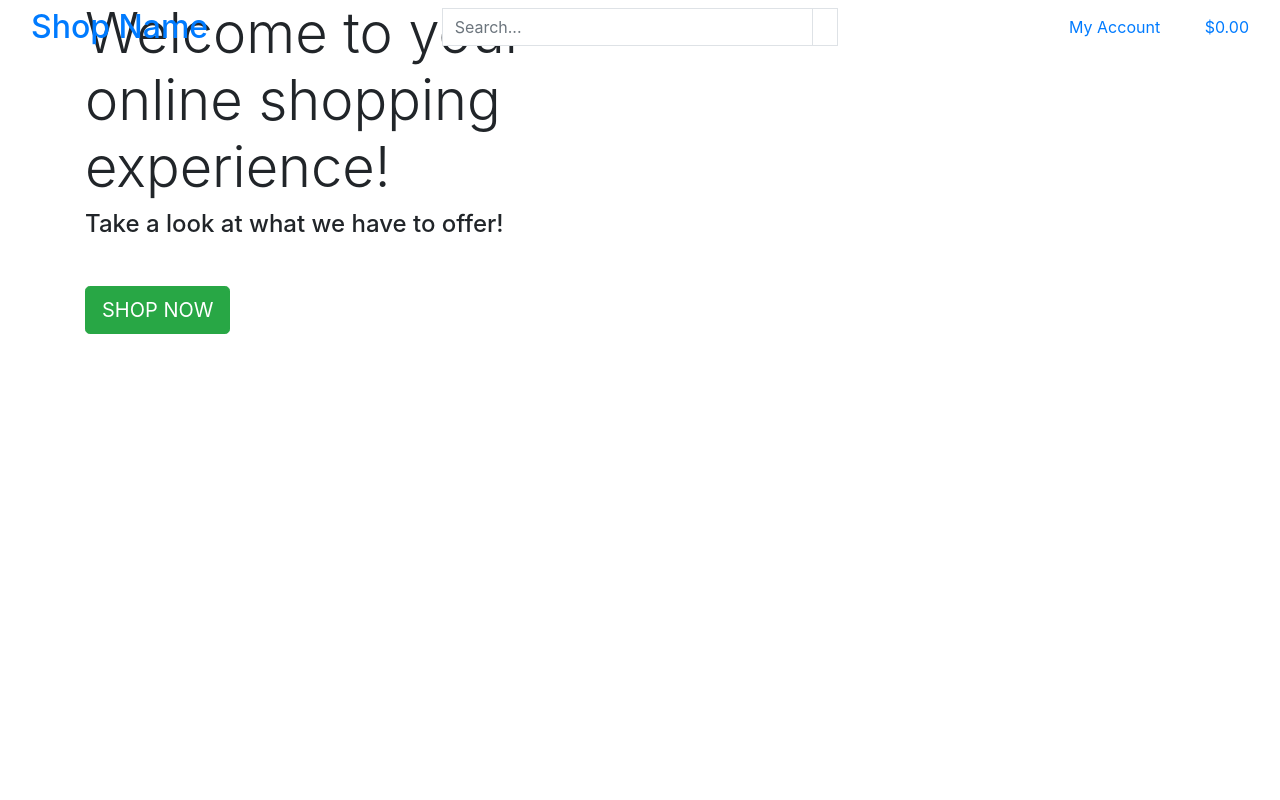
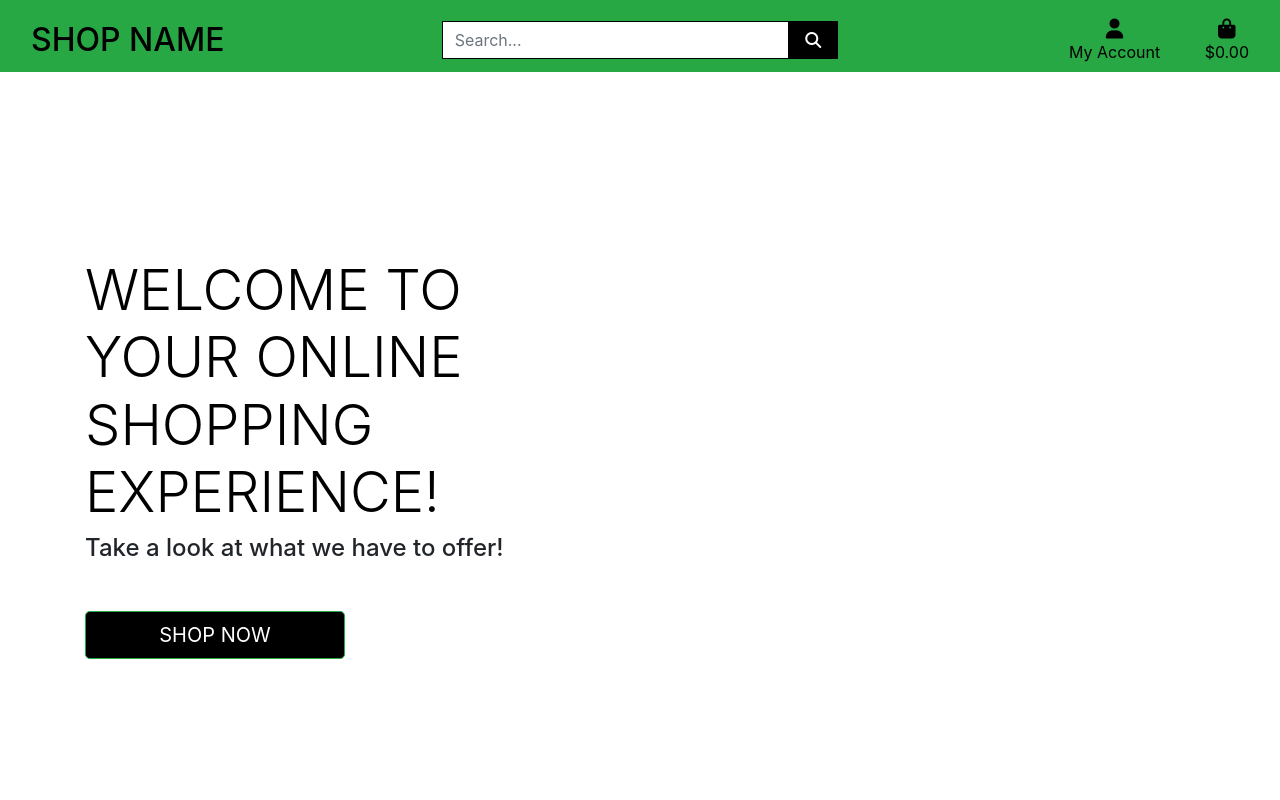
Before and after one commit to coolusername244/one-stop-shop, a Django app: template home/templates/home/index.html in a window 1280 px wide. Run offline with Django 3.2, Linux system fonts and the light colour scheme; the template is opened without the code that fills it, so the values that code supplies are empty; some libraries are stand-ins or nearby versions.

Commit message:
added more homepage content and styled with css

```diff
--- a/MS4/settings.py
+++ b/MS4/settings.py
@@ -149,3 +149,7 @@ USE_TZ = True
 # https://docs.djangoproject.com/en/3.1/howto/static-files/
 
 STATIC_URL = '/static/'
+STATICFILES_DIRS = (os.path.join(BASE_DIR, 'static'),)
+
+MEDIA_URL = '/media/'
+MEDIA_ROOT = os.path.join(BASE_DIR, 'media')
--- a/MS4/urls.py
+++ b/MS4/urls.py
@@ -15,9 +15,11 @@ Including another URLconf
 """
 from django.contrib import admin
 from django.urls import path, include
+from django.conf import settings
+from django.conf.urls.static import static
 
 urlpatterns = [
     path('admin/', admin.site.urls),
     path('accounts/', include('allauth.urls')),
     path('', include('home.urls')),
-]
+] + static(settings.MEDIA_URL, document_root=settings.MEDIA_ROOT)
--- /dev/null
+++ b/static/css/base.css
@@ -0,0 +1,68 @@
+html {
+    height: 100%;
+}
+
+body {
+    height: calc(100vh - 164px);
+}
+
+/* from Bulma - https://bulma.io/documentation/elements/icon/ */
+.icon {
+    align-items: center;
+    display: inline-flex;
+    justify-content: center;
+    height: 1.5rem;
+    width: 1.5rem;
+}
+
+.logo-font {
+    text-transform: uppercase;
+}
+
+.main-logo-link {
+    width: fit-content;
+}
+
+.shop-now-button {
+    background: black;
+    color: white;
+    min-width: 260px;
+}
+
+.btn-black {
+    background: black;
+    color: white;
+}
+
+.shop-now-button:hover,
+.shop-now-button:active,
+.shop-now-button:focus,
+.btn-black:hover,
+.btn-black:active,
+.btn-black:focus {
+    background: #222;
+    color: white;
+}
+
+.text-black {
+    color: #000 !important;
+}
+
+.border-black {
+    border: 1px solid black !important;
+}
+
+/* navbar for devices medium and larger */
+@media (min-width: 992px) {
+    .fixed-top-desktop-only {
+        position: fixed;
+        top: 0;
+        right: 0;
+        left: 0;
+        z-index: 1030;
+    }
+
+    .header-container {
+        padding-top: 164px;
+    }
+}
--- a/templates/base.html
+++ b/templates/base.html
@@ -16,12 +16,14 @@
 
     {% block corecss %}
         <link rel="stylesheet" href="https://stackpath.bootstrapcdn.com/bootstrap/4.4.1/css/bootstrap.min.css" integrity="sha384-Vkoo8x4CGsO3+Hhxv8T/Q5PaXtkKtu6ug5TOeNV6gBiFeWPGFN9MuhOf23Q9Ifjh" crossorigin="anonymous">
+        <link rel="stylesheet" href="{% static 'css/base.css' %}">
     {% endblock %}
 
     {% block extra_css %}
     {% endblock %}
 
     {% block corejs %}
+        <script src="https://kit.fontawesome.com/d1622cf4cc.js" crossorigin="anonymous"></script>
         <script src="https://code.jquery.com/jquery-3.4.1.slim.min.js" integrity="sha384-J6qa4849blE2+poT4WnyKhv5vZF5SrPo0iEjwBvKU7imGFAV0wwj1yYfoRSJoZ+n" crossorigin="anonymous"></script>
         <script src="https://cdn.jsdelivr.net/npm/popper.js@1.16.0/dist/umd/popper.min.js" integrity="sha384-Q6E9RHvbIyZFJoft+2mJbHaEWldlvI9IOYy5n3zV9zzTtmI3UksdQRVvoxMfooAo" crossorigin="anonymous"></script>
         <script src="https://stackpath.bootstrapcdn.com/bootstrap/4.4.1/js/bootstrap.min.js" integrity="sha384-wfSDF2E50Y2D1uUdj0O3uMBJnjuUD4Ih7YwaYd1iqfktj0Uod8GCExl3Og8ifwB6" crossorigin="anonymous"></script>
@@ -34,7 +36,7 @@
   </head>
   <body>
     <header class="container-fluid fixed-top">
-        <div class="row">
+        <div id="topnav" class="row bg-success pt-lg-2 d-none d-lg-flex">
             <div class="col-12 col-lg-4 my-auto py-1 py-lg-0 text-center text-lg-left">
                 <a href="{% url 'home' %}" class="nav-link main-logo-link">
                     <h2 class="logo-font text-black my-0">
```
